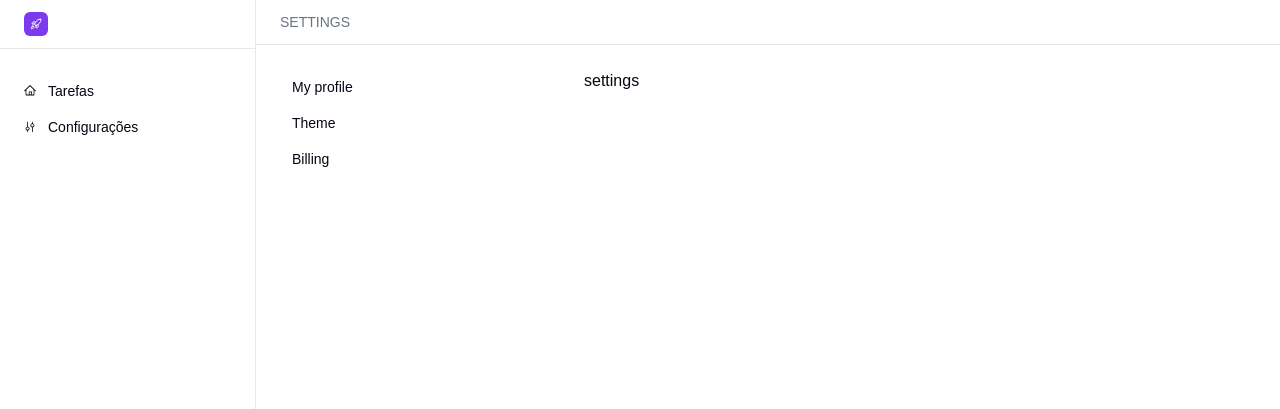
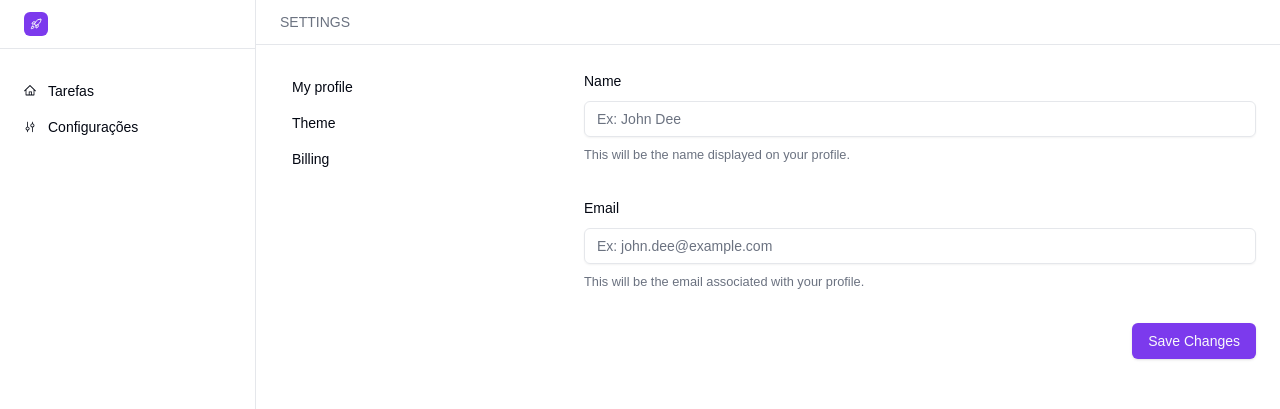
Before and after one commit to igorcol/micro-saas, a Next.js app: page /app/settings in a window 1280 px wide. Shown: the top 409 px of the page. Built offline with nearby package versions, Linux system fonts and the light colour scheme; no server answers.

Commit message:
basic settings profileForm

```diff
--- a/src/app/app/settings/(main)/_components/form.tsx
+++ b/src/app/app/settings/(main)/_components/form.tsx
@@ -0,0 +1,75 @@
+'use client'
+
+import { toast } from "@/hooks/use-toast"
+import { zodResolver } from "@hookform/resolvers/zod"
+import { useRouter } from "next/navigation"
+import { useForm } from "react-hook-form"
+import { updateProfileSchema } from "../schema"
+import { updateProfile } from "../actions"
+import { Form, FormControl, FormDescription, FormField, FormItem, FormLabel, FormMessage } from "@/components/ui/form"
+import { Input } from "@/components/ui/input"
+import { Button } from "@/components/ui/button"
+import { SheetFooter } from "@/components/ui/sheet"
+
+export function ProfileForm() {
+    const router = useRouter()
+
+    const form = useForm({
+        resolver: zodResolver(updateProfileSchema)
+    })
+
+    const onSubmit = form.handleSubmit(async (data) => {
+        await updateProfile(data)
+        router.refresh()
+
+        toast({
+            title: 'Saved',
+            description: 'User updated successfully',
+        })
+    })
+
+    return (
+        <Form {...form}>
+          <form onSubmit={onSubmit} className="space-y-8 h-screen">
+
+            <FormField
+              control={form.control}
+              name="name"
+              render={({ field }) => (
+                <FormItem>
+                  <FormLabel>Name</FormLabel>
+                  <FormControl>
+                    <Input placeholder="Ex: John Dee" {...field} />
+                  </FormControl>
+                  <FormDescription>
+                    This will be the name displayed on your profile.
+                  </FormDescription>
+                  <FormMessage />
+                </FormItem>
+              )}
+            />
+
+            <FormField
+              control={form.control}
+              name="email"
+              render={({ field }) => (
+                <FormItem>
+                  <FormLabel>Email</FormLabel>
+                  <FormControl>
+                    <Input placeholder="Ex: john.dee@example.com" {...field} />
+                  </FormControl>
+                  <FormDescription>
+                    This will be the email associated with your profile.
+                  </FormDescription>
+                  <FormMessage />
+                </FormItem>
+              )}
+            />
+
+            <SheetFooter>
+                <Button type="submit">Save Changes</Button>
+            </SheetFooter>
+          </form>
+        </Form>
+    )
+}
--- /dev/null
+++ b/src/app/app/settings/(main)/actions.ts
@@ -0,0 +1,28 @@
+'use server'
+import { z } from "zod"
+import { updateProfileSchema } from "./schema"
+import { auth } from "@/services/auth"
+import { prisma } from "@/services/database"
+
+
+// * POST - TODOS
+export async function updateProfile(input: z.infer<typeof updateProfileSchema>) {
+    const session = await auth()
+    const sessionUserID = session?.user?.id
+
+    if(!sessionUserID) {
+        return {
+            error: 'Please, Log In first.',
+            data: null
+        }
+    }
+
+    await prisma.user.update({
+        where: {
+            id: sessionUserID
+        },
+        data: {
+            name: input.name
+        }
+    })
+}
--- a/src/app/app/settings/(main)/page.tsx
+++ b/src/app/app/settings/(main)/page.tsx
@@ -1,6 +1,7 @@
+import { ProfileForm } from "./_components/form";
 
 export default function Page() {
     return (
-            <h1>settings</h1>
+            <ProfileForm />
         )
 }
--- /dev/null
+++ b/src/app/app/settings/(main)/schema.ts
@@ -0,0 +1,6 @@
+import { z } from "zod";
+
+export const updateProfileSchema = z.object({
+    name: z.string(),
+    email: z.string()
+})
```
